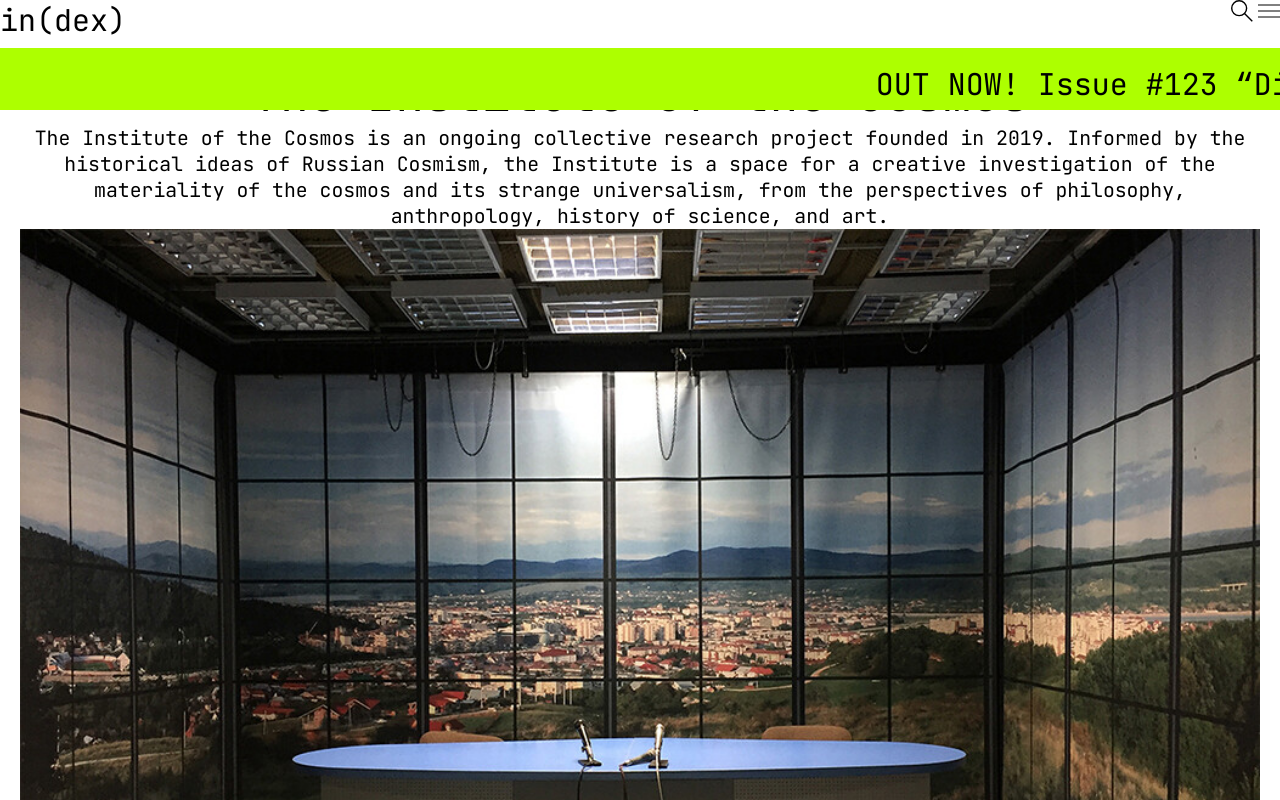
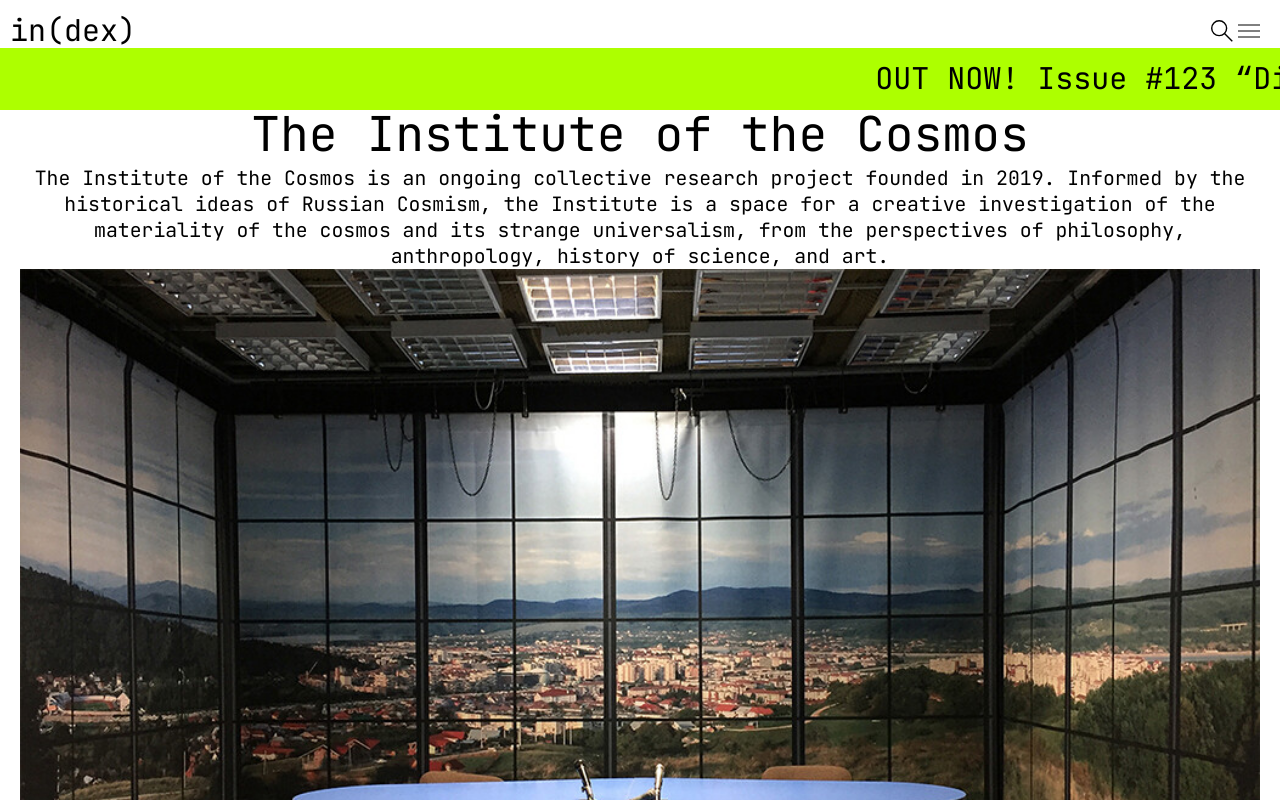
Before and after one commit to Yngvolainen/index, a Vue app: page / in a window 1280 px wide. Shown: the top 800 px of the page. Built offline with nearby package versions, Linux system fonts and the light colour scheme.

Commit message:
Changed to new variables

```diff
--- a/src/components/Announcement.vue
+++ b/src/components/Announcement.vue
@@ -32,17 +32,17 @@ export default {
         width: 100%;
         height: 62px;
         overflow: hidden;
-        margin-bottom: var(--lineheight-medium);
+        margin-bottom: var(--bottom-medium);
     }
 
     .marquee__announcement  {
         width: 100%;
         position: absolute;
-        top: 5px;
+        top: 0;
         right: 0;
         left: 0;
         white-space: nowrap;
-        padding: 0.35em;
+        padding: 10px;
         animation: marquee 25s linear infinite;
     }
 
--- a/src/components/Header.vue
+++ b/src/components/Header.vue
@@ -1,4 +1,5 @@
 <template>
+    <section>
         <!-- navigationVisible class shows only when the hamburger menu clicked -->
         <header class="header" v-bind:class="{navigationVisible: !isNavigationVisible}">
             <div class="header__logo">{{ title }}</div>
@@ -29,6 +30,7 @@
                 <button class="header__icons-hamburger" @click="toggleNavigation"><img src="/svg/hamburger.svg" alt="hamburger-icon"></button>
             </div>
         </header>
+    </section>
 </template>
 
 <script>
@@ -63,12 +65,7 @@ import Announcement from '../components/Announcement.vue';
 	};
 </script>
 
-
 <style>
-    .header-section {
-        margin-bottom: var(--heading);
-    }
-
     .header {
         width: 100%;
         position: fixed;
@@ -77,17 +74,18 @@ import Announcement from '../components/Announcement.vue';
         right: 0;
         z-index: 40;
         display: grid;
-        grid-template-columns: repeat(12, 1fr);
-        column-gap: var(--column-gap);
-        margin: var(--lineheight-xsmall) 0;
+        grid-template-columns: var(--grid-column-12);
+        column-gap: var(--gap-big);
+        margin: var(--bottom-xsmall) 0;
         transition: all .15s cubic-bezier(.23,1,.32,1);
+        overflow: hidden;
     }
 
     .header__logo {
         font-size: var(--body);
         font-family: var(--main-font);
         grid-column: 1/ span 2;
-        margin-left: var(--lineheight-xsmall);
+        margin-left: var(--bottom-xsmall);
     }
 
     .header__icons {
@@ -95,10 +93,10 @@ import Announcement from '../components/Announcement.vue';
         flex-direction: row;
         justify-content: right;
         align-items: flex-start;
-        gap: 5px;
+        gap: var(--gap-small);
         grid-column: 11/ span 2;
-        margin-right: var(--lineheight-small);
-        padding-top: var(--lineheight-xsmall);
+        margin-right: var(--bottom-small);
+        padding-top: var(--bottom-xsmall);
     }
 
     .header__icons button img {
@@ -112,7 +110,7 @@ import Announcement from '../components/Announcement.vue';
         font-size: var(--body);
         font-family: var(--main-font);
         grid-column: 4/ span 7;
-        margin-top: var(--lineheight-medium);
+        margin-top: var(--bottom-medium);
         z-index: 15;
         overflow: hidden;
     }
@@ -141,7 +139,7 @@ import Announcement from '../components/Announcement.vue';
     }
 
     .header__navigation-menu--desktop li:nth-child(2) {
-        padding: var(--lineheight-small) 0;
+        padding: var(--bottom-small) 0;
     }
 
     /* When navigation is visible navigationVisible class applies */
@@ -166,7 +164,7 @@ import Announcement from '../components/Announcement.vue';
         .header__navigation{
             display: grid;
             grid-template-columns: repeat(2, 1fr);
-            column-gap: var(--column-gap);
+            column-gap: var(--gap-big);
             grid-column: 6/ span 6;
             transform: translateY(-110%);
             transition: all .3s cubic-bezier(.23,1,.32,1);
```
Also changed, not shown: src/views/Home.vue (line endings or trailing spaces). Lines whose indentation alone changed are shown as unchanged.
